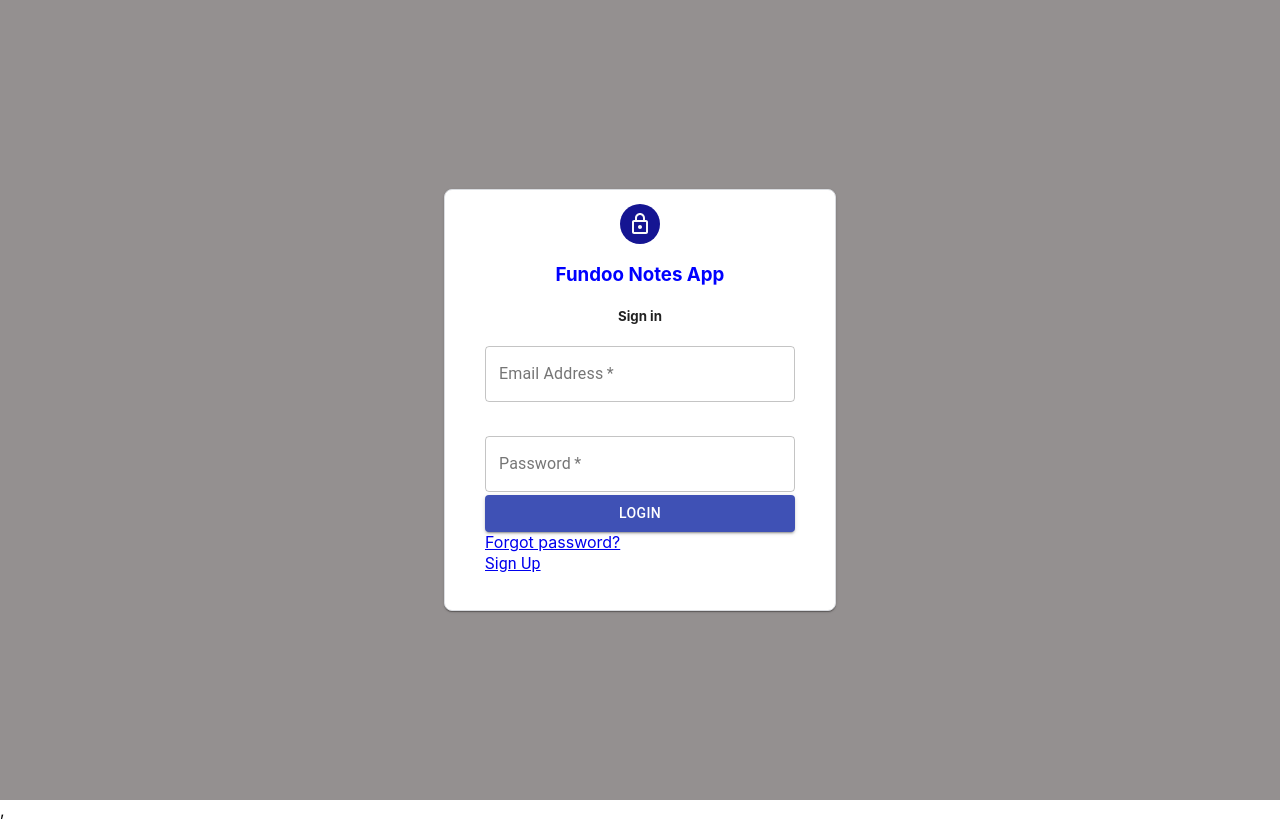
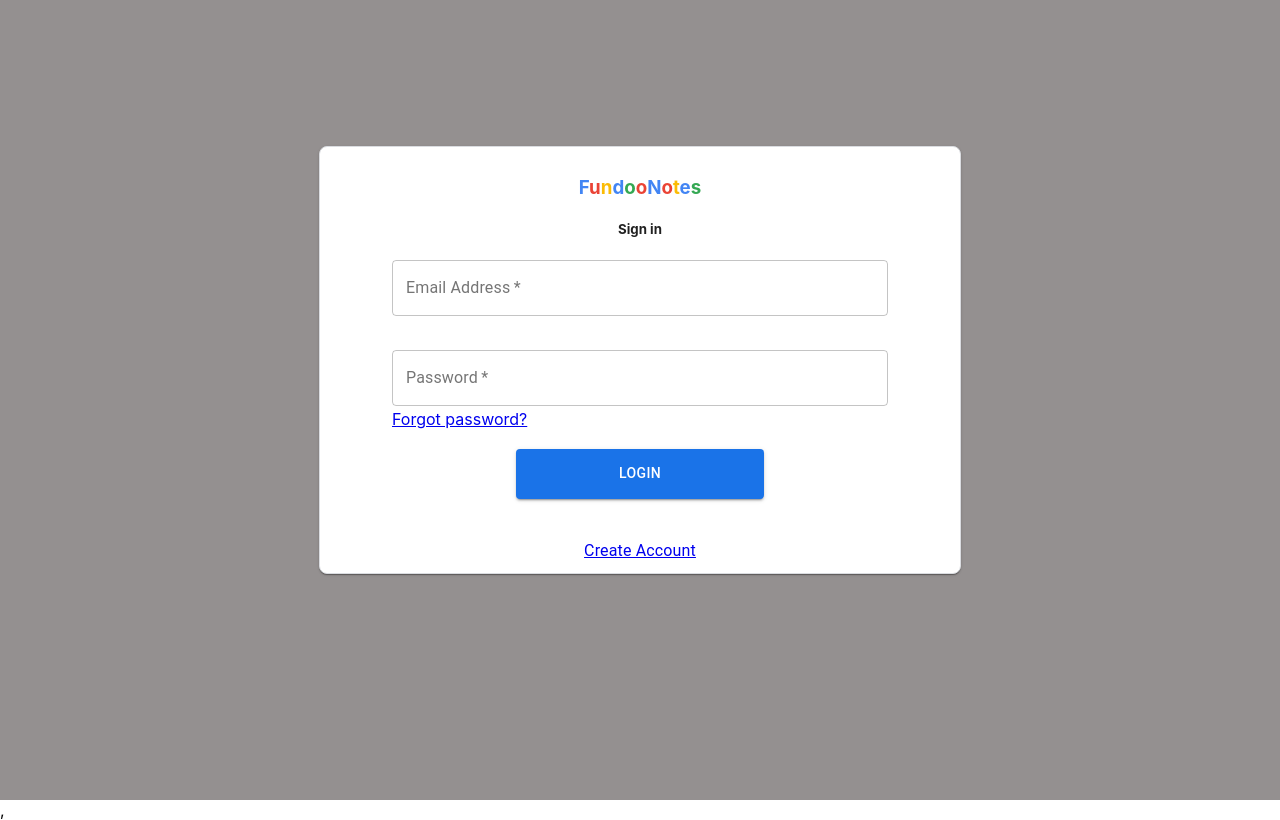
Before and after one commit to sanyuktanirmal17/frontend-react-frontend, a React (Create React App) app: page /login in a window 1280 px wide. Built offline with nearby package versions, Linux system fonts and the light colour scheme.

Commit message:
refactor: change css for register and login

```diff
--- a/src/Pages/Login/login.jsx
+++ b/src/Pages/Login/login.jsx
@@ -91,11 +91,21 @@ return (
     <Grid className="formStyle">
       <Paper className="login-container login-paper">
         <div  align="center" className="login-form-container">
-        <Avatar className='avatarStyle'>
+        {/* <Avatar className='avatarStyle'>
                   <LockOutlinedIcon />
-                </Avatar>
+                </Avatar> */}
           <h3 className="header">
-            <span className="fun1">Fundoo Notes App</span>
+            <span className="fun1">F</span>
+            <span className="fun2">u</span>
+            <span className="fun3">n</span>
+            <span className="fun4">d</span>
+            <span className="fun5">o</span>
+            <span className="fun6">o</span>
+            <span className="fun1">N</span>
+            <span className="fun2">o</span>
+            <span className="fun3">t</span>
+            <span className="fun4">e</span>
+            <span className="fun5">s</span>
           </h3>
           <Grid>
             <h5>Sign in</h5>
@@ -110,6 +120,7 @@ return (
                 <Field
                   as={TextField}
                   className="login-form-input"
+                  data-testid="email"
                   label="Email Address"
                   name="email"
                   placeholder="Enter Email"
@@ -132,9 +143,10 @@ return (
                     <ErrorMessage name='password'>{msg => <div style={{ color: 'red' }}>{msg}</div>}</ErrorMessage>
                   }
                 />
-
+                 <Link className="forgot-password-link" data-testid="link" to="/forgotPassword">Forgot password?</Link>
                 <Button
                   type="submit"
+                  data-testid="button"
                   color="primary"
                   variant="contained"
                   disabled={props.isSubmitting}
@@ -142,14 +154,12 @@ return (
                   fullWidth>
                   {props.isSubmitting ? "Loading" : "Login"}
                 </Button>
-                <Link className="forgot-password-link" data-testid="link" to="/forgotPassword">Forgot password?</Link>
-                <Typography align="left">
-            <Link data-testid="link" to="/register">Sign Up</Link>
-          </Typography>
-              </Form>
-            )}
-          </Formik>
-
+                </Form>
+                 )}
+                 </Formik>
+                 <Typography align="center">
+                  <Link data-testid="link" to="/register">Create Account</Link>
+               </Typography>
         </div>
       </Paper>
     </Grid>
--- a/src/Pages/Login/login.scss
+++ b/src/Pages/Login/login.scss
@@ -1,5 +1,5 @@
 
-
+@import "./variable";
 
 .formStyle {
     height: 100vh;
@@ -33,10 +33,31 @@
     //     box-shadow: none;
     // }
 
-    .avatarStyle{
-        background-color: rgb(21, 21, 146) !important;
-        align-items: center;
+    .fundoo-body {
+        padding: 0;
     }
+    .fun1 {
+        color: rgb(66, 133, 244);
+    }
+    .fun2 {
+        color: rgb(234, 67, 53);
+    }
+    .fun3 {
+        color: rgb(251, 188, 5);
+    }
+    .fun4 {
+        color: rgb(66, 133, 244);
+    }
+    .fun5 {
+        color: rgb(52, 168, 83);
+    }
+    .fun6 {
+        color: rgb(234, 67, 53);
+    }
+    // .avatarStyle{
+    //     background-color: rgb(21, 21, 146) !important;
+    //     align-items: center;
+    // }
 
       login-form-container {
         display: flex;
@@ -51,17 +72,60 @@
     .login-form-input {
         min-height: 90px;
     }
+    .register-avatar{
+        width: 250px;
+        height: 100%;
+        text-align: center;
+        position: relative;
+        top: 20%;
+        left: 4%;
+    }
+    .fa-user-astronaut {
+        text-align: center;
+        font-size: 150px;
+        color: #4285f4;
+    }
+    .register-form-inputs{
+        margin: 20px 0 0 0;
+    }
+    .register-form-element {
+        min-height: 90px;
+        .MuiInputLabel-formControl {
+            top: -7px;
+        }
+    }
+    .register-form-inputs input{
+        font-size: 14px;
+        height: 30px;
+        padding: 6px 8px;
+    }
+    .register-form-button {
+        background-color: #1a73e8;
+        color: #ffffff;
+        margin: 30px 0;
+        width: 50%;
+        height: 50px;
+        margin: 20px auto;
+    }
+    .register-form-button:hover{
+        background-color: #1a73e8;
+        box-shadow: none;
+    }
+    .submit-button{
+        text-align: center;
+        width: 100%;
+    }
+    .sign-in-link{
+        margin: 5px 0;
+    }
     .forgot-password-link {
         display: flex;
     }
-    }
-    .header {
-        font-weight: bold;
-        color: blue;
-        padding: 5;
-      }
-
-     /* Extra small devices (phones, 600px and down) */
+  }
+  .menu-selected {
+    background-color: #feefc3 !important;
+}
+  /* Extra small devices (phones, 600px and down) */
 @media only screen and (max-width: 600px) {}
 
 /* Small devices (portrait tablets and large phones, 600px and up) */
@@ -75,5 +139,39 @@
         min-height: 400px !important;
         width: 350px;
     }
+    .forgot-password-container{
+        min-height: 400px !important;
+        width: 350px;
+        text-align: center;
+        padding: 50px !important;
+    }
+    .register-paper, .login-paper {
+        position: relative;
+        bottom: 5%;
+    }
+}
 
+/* Medium devices (landscape tablets, 768px and up) */
+@media only screen and (min-width: 768px) {}
+
+/* Large devices (laptops/desktops, 992px and up) */
+@media only screen and (min-width: 992px) {
+    .register-container{
+        width: 750px;
+        min-height: 500px !important;
+        padding: 48px 40px 36px !important;
+    }
+    .login-container{
+        width: 600px;
+        min-height: 400px !important;
+    }
+    .forgot-password-container{
+        width: 600px;
+        min-height: 400px !important;
+        text-align: center;
+        padding: 50px !important;
+    }
 }
+
+/* Extra large devices (large laptops and desktops, 1200px and up) */
+@media only screen and (min-width: 1200px) {}
--- /dev/null
+++ b/src/Pages/Login/variable.scss
@@ -0,0 +1,7 @@
+$font-stack: Helvetica, sans-serif;
+$title-color-one: rgb(66, 133, 244);
+$title-color-two: rgb(234, 67, 53);
+$title-color-three: rgb(251, 188, 5);
+$title-color-four: rgb(66, 133, 244);
+$title-color-five: rgb(52, 168, 83);
+$title-color-six: rgb(234, 67, 53);
--- a/src/Pages/Register/register.jsx
+++ b/src/Pages/Register/register.jsx
@@ -50,7 +50,19 @@ const Register = () => {
             <Paper className="register-container paperStyle">
                 <div className="register-form">
                     <h3 className="header">
-                        <span className="headerStyleone">Fundoo Notes App</span>
+                    <h3 className="header">
+            <span className="fun1">F</span>
+            <span className="fun2">u</span>
+            <span className="fun3">n</span>
+            <span className="fun4">d</span>
+            <span className="fun5">o</span>
+            <span className="fun6">o</span>
+            <span className="fun1">N</span>
+            <span className="fun2">o</span>
+            <span className="fun3">t</span>
+            <span className="fun4">e</span>
+            <span className="fun5">s</span>
+          </h3>
                         <span className="headerStyle"> <h5 >Please fill form to create an account !</h5></span>
                     </h3>
                     <Grid>
--- a/src/Pages/Register/register.scss
+++ b/src/Pages/Register/register.scss
@@ -17,13 +17,32 @@
       margin: 10px 0;
     }
 
-    .headerStyleone {
+
+    .headerStyle {
+        color:black !important;
+        text-align: left ;
+    }
+
+    .fundoo-body {
+        padding: 0;
+    }
+    .fun1 {
+        color: rgb(66, 133, 244);
+    }
+    .fun2 {
+        color: rgb(234, 67, 53);
+    }
+    .fun3 {
+        color: rgb(251, 188, 5);
+    }
+    .fun4 {
+        color: rgb(66, 133, 244);
+    }
+    .fun5 {
         color: rgb(52, 168, 83);
-        text-align: left;
     }
-    .headerStyle {
-        color: rgb(52, 168, 83) !important;
-        text-align: left ;
+    .fun6 {
+        color: rgb(234, 67, 53);
     }
 
     .register-form{
@@ -39,20 +58,23 @@
         left: 4%;
     }
 
-    .register-form-button:hover{
-        background-color:rgb(52, 168, 83);
-        box-shadow: none;
-    }
+    // .register-form-button:hover{
+    //     background-color:rgb(52, 168, 83);
+    //     box-shadow: none;
+    // }
     .submit-button{
         margin-bottom: 50px;
         text-align: center;
         width: 100%;
-        line-height: 1.4286
+        line-height: 1.4286;
+        // background-color: green;
     }
 
     .submit-button{
         text-align: center;
         width: 100%;
+        // background-color: green;
+
     }
     .signInlink{
         margin: 5px 0;
```
